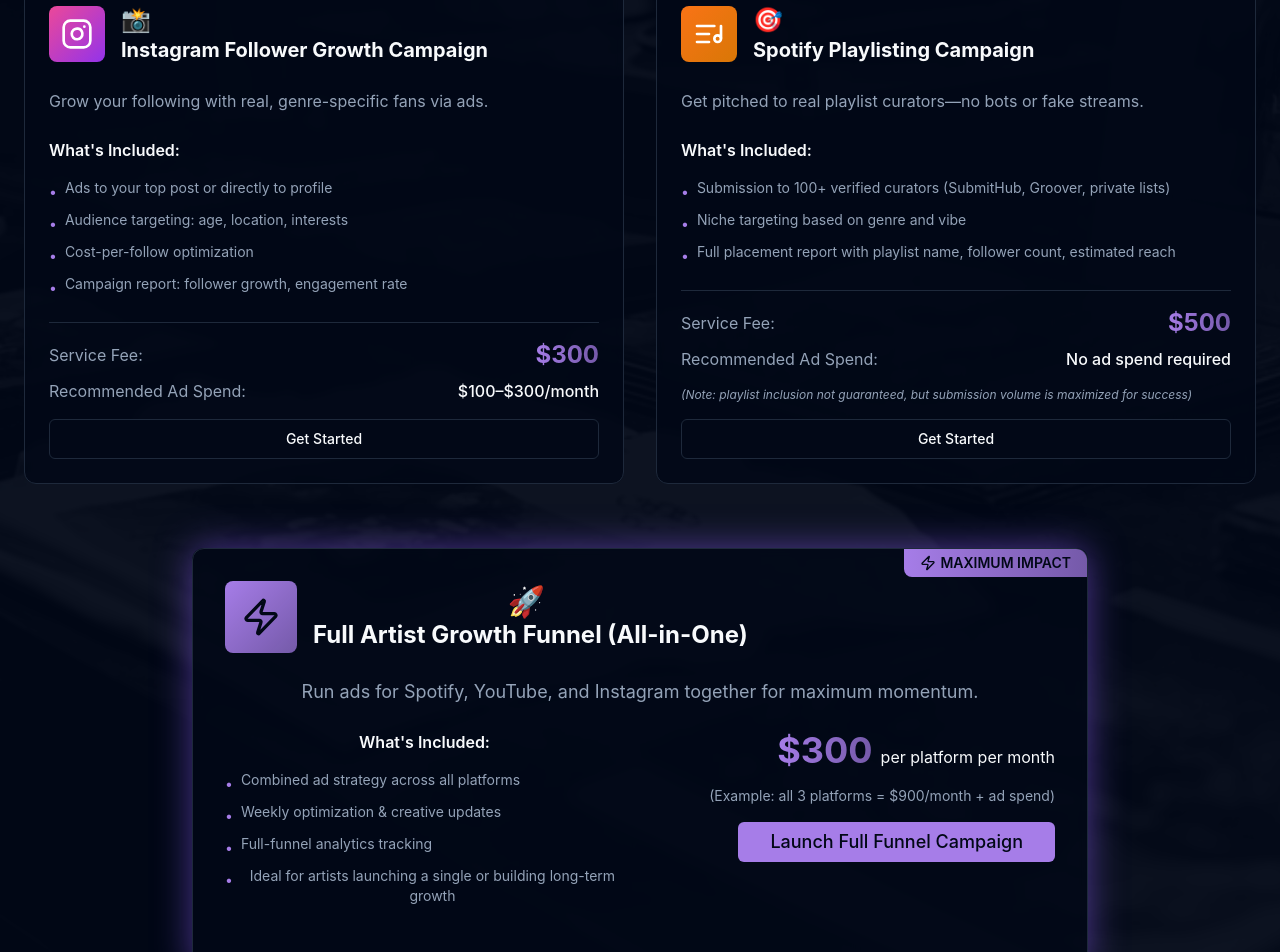
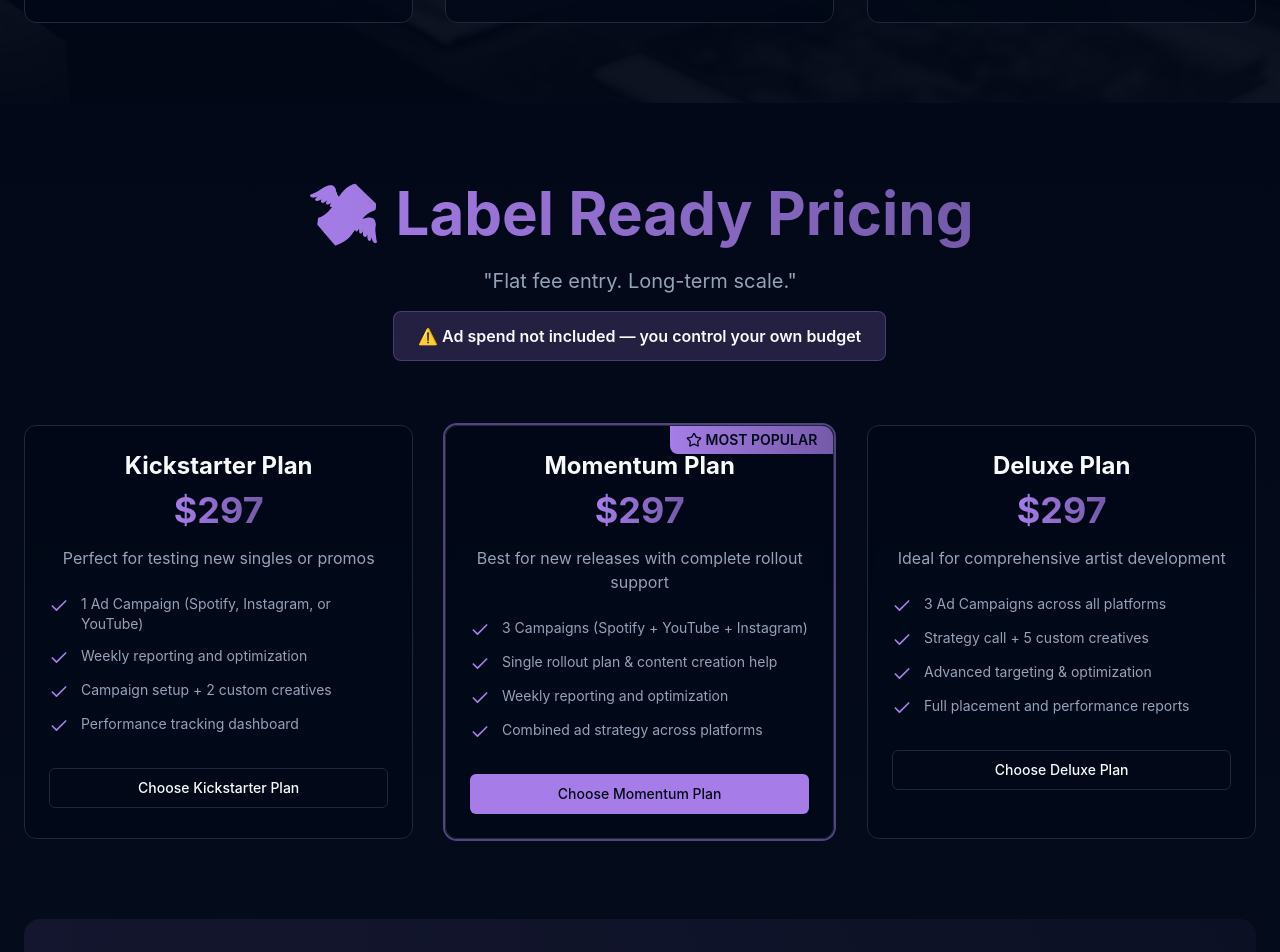
Before and after one commit to nicneave/music-artist-ascend, a React (Vite) app: page / in a window 1280 px wide. Shown: the part 1700-2652 px from the top of the page. Built offline with nearby package versions, Linux system fonts and the light colour scheme.

Commit message:
Refactor: Update services and pricing
Remove playlisting and full funnel, adjust prices, and update add-ons. Add single rollout plan to Momentum Plan and basic website add-on.

```diff
--- a/src/components/PricingSection.tsx
+++ b/src/components/PricingSection.tsx
@@ -6,7 +6,7 @@ const PricingSection = () => {
   const packages = [
     {
       name: "Kickstarter Plan",
-      price: "$300",
+      price: "$297",
       description: "Perfect for testing new singles or promos",
       features: [
         "1 Ad Campaign (Spotify, Instagram, or YouTube)",
@@ -19,25 +19,25 @@ const PricingSection = () => {
     },
     {
       name: "Momentum Plan",
-      price: "$900",
-      description: "Best for new releases or first-week push",
+      price: "$297",
+      description: "Best for new releases with complete rollout support",
       features: [
         "3 Campaigns (Spotify + YouTube + Instagram)",
+        "Single rollout plan & content creation help",
         "Weekly reporting and optimization",
-        "Combined ad strategy across platforms",
-        "Optional: +$150 for video creation"
+        "Combined ad strategy across platforms"
       ],
       popular: true,
       color: "from-primary to-primary/70"
     },
     {
       name: "Deluxe Plan",
-      price: "$1,500",
-      description: "Ideal for rollout months or label pitches",
+      price: "$297",
+      description: "Ideal for comprehensive artist development",
       features: [
-        "3 Campaigns + Spotify Playlist Submission",
-        "Strategy call + 2 custom creatives",
-        "100+ playlist curator submissions",
+        "3 Ad Campaigns across all platforms",
+        "Strategy call + 5 custom creatives",
+        "Advanced targeting & optimization",
         "Full placement and performance reports"
       ],
       popular: false,
@@ -46,11 +46,10 @@ const PricingSection = () => {
   ];
 
   const addOns = [
-    { name: "Shortform Video Creation", price: "$75-$150", description: "1-3 Reels/TikToks based on your track" },
+    { name: "Shortform Video Creation", price: "$200", description: "5 Instagram Reels/TikTok videos based on your track" },
+    { name: "Basic Artist Website", price: "$197", description: "Professional site to post music and sell merch" },
     { name: "Landing Page Setup", price: "$50", description: "Simple Linktree-style page or pre-save funnel" },
-    { name: "Extra Weekly Reporting", price: "$50/month", description: "More frequent insights for serious artists" },
-    { name: "Email Collection Setup", price: "$100", description: "Lead capture form for fan email list" },
-    { name: "Monthly Optimization Package", price: "$500/month", description: "4 campaigns per month optimization" }
+    { name: "Email Collection Setup", price: "$100", description: "Lead capture form for fan email list" }
   ];
 
   return (
@@ -89,7 +88,6 @@ const PricingSection = () => {
                 <h3 className="text-2xl font-bold text-foreground mb-2">{pkg.name}</h3>
                 <div className="flex items-center justify-center gap-2 mb-4">
                   <span className="text-4xl font-bold bg-gradient-to-r from-primary to-primary/70 bg-clip-text text-transparent">{pkg.price}</span>
-                  {pkg.name === "Momentum Plan" && <span className="text-muted-foreground">/month</span>}
                 </div>
                 <p className="text-muted-foreground">{pkg.description}</p>
               </div>
@@ -125,7 +123,7 @@ const PricingSection = () => {
             Enhance your campaign with these proven add-on services
           </p>
 
-          <div className="grid grid-cols-1 md:grid-cols-2 lg:grid-cols-3 gap-6">
+          <div className="grid grid-cols-1 md:grid-cols-2 lg:grid-cols-4 gap-6">
             {addOns.map((addon, index) => (
               <div key={index} className="bg-card/80 backdrop-blur-sm border border-border rounded-xl p-6 hover:border-primary/50 transition-all duration-300 hover:shadow-xl hover:shadow-primary/10 text-center animate-scale-in hover:scale-105" style={{ animationDelay: `${index * 0.1}s` }}>
                 <h4 className="font-semibold text-foreground mb-2">{addon.name}</h4>
@@ -164,7 +162,7 @@ const PricingSection = () => {
               <div className="w-12 h-12 bg-primary/20 rounded-lg flex items-center justify-center mx-auto mb-3">
                 <span className="text-primary text-xl">💸</span>
               </div>
-              <p className="text-foreground font-semibold mb-1">$300 flat fee</p>
+              <p className="text-foreground font-semibold mb-1">$297 flat fee</p>
               <p className="text-muted-foreground text-sm">Low-risk entry point</p>
             </div>
             <div className="text-center animate-scale-in" style={{ animationDelay: '0.2s' }}>
--- a/src/components/ServicesSection.tsx
+++ b/src/components/ServicesSection.tsx
@@ -1,5 +1,5 @@
 
-import { Music2, Youtube, Instagram, ListMusic, Zap } from "lucide-react";
+import { Music2, Youtube, Instagram, Zap } from "lucide-react";
 import { Button } from "@/components/ui/button";
 
 const ServicesSection = () => {
@@ -16,7 +16,7 @@ const ServicesSection = () => {
         "10-15 ad creatives using your music or visuals",
         "Weekly report: Streams gained, saves, CPC, CTR, CPM"
       ],
-      price: "$300",
+      price: "$297",
       adSpend: "$100–$500/month",
       color: "from-green-500 to-emerald-600"
     },
@@ -30,7 +30,7 @@ const ServicesSection = () => {
         "Keyword & channel targeting (e.g. 'Fans of Hip Hop, etc')",
         "Performance tracking: views, retention rate, avg watch time"
       ],
-      price: "$300",
+      price: "$297",
       adSpend: "$150–$500/month",
       color: "from-red-500 to-rose-600"
     },
@@ -45,24 +45,9 @@ const ServicesSection = () => {
         "Cost-per-follow optimization",
         "Campaign report: follower growth, engagement rate"
       ],
-      price: "$300",
+      price: "$297",
       adSpend: "$100–$300/month",
       color: "from-pink-500 to-purple-600"
-    },
-    {
-      icon: <ListMusic className="w-8 h-8" />,
-      title: "Spotify Playlisting Campaign",
-      emoji: "🎯",
-      description: "Get pitched to real playlist curators—no bots or fake streams.",
-      features: [
-        "Submission to 100+ verified curators (SubmitHub, Groover, private lists)",
-        "Niche targeting based on genre and vibe",
-        "Full placement report with playlist name, follower count, estimated reach"
-      ],
-      price: "$500",
-      adSpend: "No ad spend required",
-      color: "from-orange-500 to-amber-600",
-      note: "(Note: playlist inclusion not guaranteed, but submission volume is maximized for success)"
     }
   ];
 
@@ -83,11 +68,11 @@ const ServicesSection = () => {
             <span className="bg-gradient-to-r from-primary to-primary/70 bg-clip-text text-transparent">🎯 Label Ready Services</span>
           </h2>
           <p className="text-xl text-muted-foreground max-w-3xl mx-auto animate-fade-in" style={{ animationDelay: '0.3s' }}>
-            Choose the perfect service to get your music label ready. All services include detailed reporting and proven strategies.
+            Choose the perfect advertising service to get your music label ready. All services include detailed reporting and proven strategies.
           </p>
         </div>
 
-        <div className="grid grid-cols-1 lg:grid-cols-2 gap-8">
+        <div className="grid grid-cols-1 lg:grid-cols-3 gap-8">
           {services.map((service, index) => (
             <div
               key={index}
@@ -132,10 +117,6 @@ const ServicesSection = () => {
                   </div>
                 </div>
 
-                {service.note && (
-                  <p className="text-xs text-muted-foreground italic">{service.note}</p>
-                )}
-
                 <Button className="w-full bg-card hover:bg-card/80 text-foreground border border-border hover:border-primary/50 transition-all duration-300">
                   Get Started
                 </Button>
@@ -143,67 +124,6 @@ const ServicesSection = () => {
             </div>
           ))}
         </div>
-
-        {/* Call to Action for Full Funnel */}
-        <div className="mt-16 text-center">
-          <div className="bg-card/80 backdrop-blur-sm border border-border rounded-xl p-8 max-w-4xl mx-auto relative overflow-hidden ring-2 ring-primary/50 animate-pulse-glow">
-            <div className="absolute top-0 right-0 bg-gradient-to-r from-primary to-primary/70 text-primary-foreground px-4 py-1 text-sm font-semibold rounded-bl-lg flex items-center gap-1">
-              <Zap className="w-4 h-4" />
-              MAXIMUM IMPACT
-            </div>
-
-            <div className="flex items-center gap-4 mb-6">
-              <div className="p-4 rounded-lg bg-gradient-to-br from-primary to-primary/70 text-primary-foreground">
-                <Zap className="w-10 h-10" />
-              </div>
-              <div>
-                <span className="text-3xl mr-2">🚀</span>
-                <h3 className="text-2xl font-bold text-foreground">Full Artist Growth Funnel (All-in-One)</h3>
-              </div>
-            </div>
-
-            <p className="text-muted-foreground mb-6 text-lg leading-relaxed">
-              Run ads for Spotify, YouTube, and Instagram together for maximum momentum.
-            </p>
-
-            <div className="grid grid-cols-1 md:grid-cols-2 gap-8 mb-8">
-              <div>
-                <h4 className="font-semibold text-foreground mb-4">What's Included:</h4>
-                <ul className="space-y-2">
-                  <li className="text-muted-foreground text-sm flex items-start gap-2">
-                    <span className="text-primary mt-1">•</span>
-                    Combined ad strategy across all platforms
-                  </li>
-                  <li className="text-muted-foreground text-sm flex items-start gap-2">
-                    <span className="text-primary mt-1">•</span>
-                    Weekly optimization & creative updates
-                  </li>
-                  <li className="text-muted-foreground text-sm flex items-start gap-2">
-                    <span className="text-primary mt-1">•</span>
-                    Full-funnel analytics tracking
-                  </li>
-                  <li className="text-muted-foreground text-sm flex items-start gap-2">
-                    <span className="text-primary mt-1">•</span>
-                    Ideal for artists launching a single or building long-term growth
-                  </li>
-                </ul>
-              </div>
-
-              <div className="text-center md:text-right">
-                <div className="mb-4">
-                  <span className="text-4xl font-bold bg-gradient-to-r from-primary to-primary/70 bg-clip-text text-transparent">$300</span>
-                  <span className="text-foreground ml-2">per platform per month</span>
-                </div>
-                <p className="text-muted-foreground text-sm mb-4">
-                  (Example: all 3 platforms = $900/month + ad spend)
-                </p>
-                <Button className="bg-primary hover:bg-primary/90 text-primary-foreground text-lg px-8 py-3 hover:scale-105 transition-all duration-300">
-                  Launch Full Funnel Campaign
-                </Button>
-              </div>
-            </div>
-          </div>
-        </div>
       </div>
     </section>
   );
```
